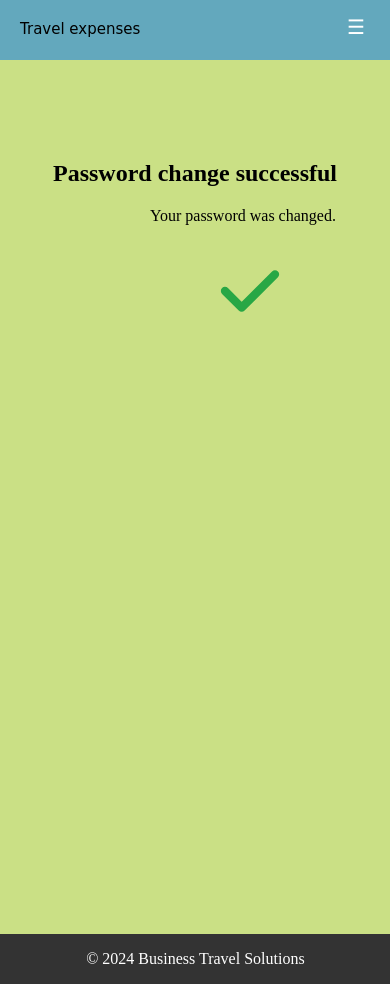
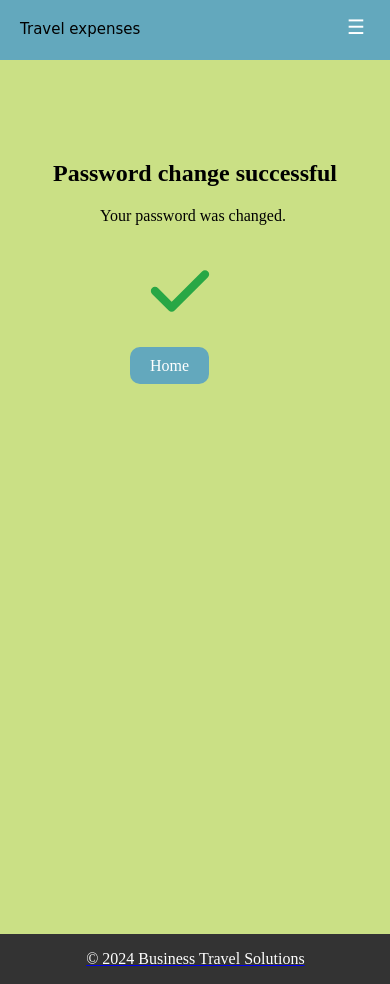
Before and after one commit to Prashanthkumar8466/Travel_expenses, a Django app: page /password-change-done in a window 390 px wide. Run offline with Django 5.2, Linux system fonts and the light colour scheme; a user stored in the database is signed in.

Commit message:
'update'

```diff
--- a/template/password/password_change_complete.html
+++ b/template/password/password_change_complete.html
@@ -28,6 +28,29 @@
         stroke-dashoffset: 50;
         animation: draw-tick 1s ease forwards;
     }
+    p{
+        margin-left:100px;
+    }
+    p .back-home{
+        margin-left:30px;
+        text-decoration:none;
+        color:#fff;
+        padding:10px 20px;
+        background-color:#63a8bd;
+        border-radius:10px;
+    }
+    @media (max-width: 768px) {
+        .change{
+            width:400px;
+        }
+        p{
+            margin-left:50px;
+        }
+        .tick-container {
+            margin-left:80px;
+            width: 100px;
+        }
+    }
     @keyframes draw-tick {
         to {
             stroke-dashoffset: 0;
@@ -37,12 +60,13 @@
 <section>
     <div class="change">
         <h2 style='display:flex;justify-content:center;'>Password change successful</h2>
-        <p style="margin-left:100px;">Your password was changed.</p>
+        <p >Your password was changed.</p>
         <div class="tick-container">
             <svg class="tick" viewBox="0 0 24 24" fill="none" xmlns="http://www.w3.org/2000/svg">
                 <path d="M6 12l4 4L18 8" stroke="#28a745" stroke-width="2" stroke-linecap="round" stroke-linejoin="round"/>
             </svg>
         </div>
+        <p><a class='back-home'href='/'>Home</p>
     </div>
 </section>
 {% endblock %}
--- a/template/password/password_reset_done.html
+++ b/template/password/password_reset_done.html
@@ -31,6 +31,11 @@
         stroke-dashoffset: 50;
         animation: draw-tick 1s ease forwards;
     }
+    @media (max-width: 768px) {
+        .change{
+            width:400px;
+        }
+    }
     @keyframes draw-tick {
         to {
             stroke-dashoffset: 0;
```
Also changed, not shown: template/password/password_reset_complete.html (+12 -1 lines), db.sqlite3.
